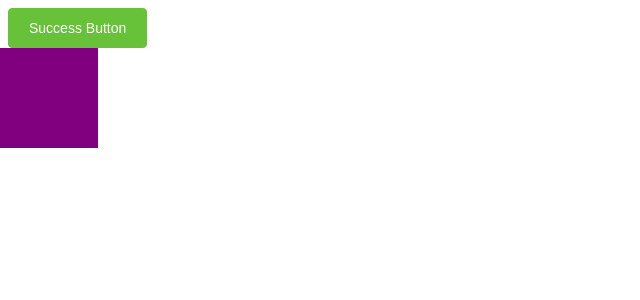
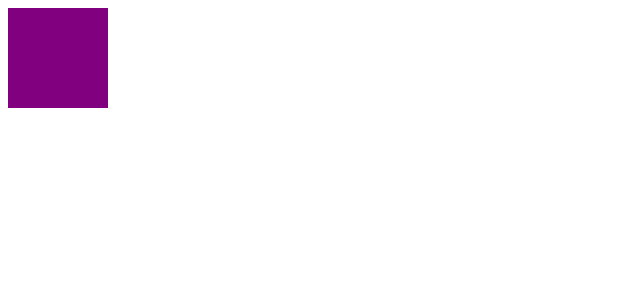
Before and after one commit to Hydrageno/gexplore, a Vue app: page / in a window 1280 px wide. Shown: the top 300 px of the page, without its empty margins (0-640 px from the left). Built offline with nearby package versions, Linux system fonts and the light colour scheme.

Commit message:
dynamic component switch func test

```diff
--- a/src/App.vue
+++ b/src/App.vue
@@ -1,18 +1,31 @@
 <template>
   <div id="app">
-    <el-button type="success">Success Button</el-button>
-    <el-row :gutter="20">
-      <div class="box"></div>
-    </el-row>
+    <keep-alive>
+      <component :is="currentFunction">
+
+      </component>
+    </keep-alive>
   </div>
 </template>
 
 <script>
+import SuperResolution from './components/SuperResolution.vue';
 
 export default {
   name: 'App',
+  data(){
+    return {
+      index: 0,
+      attrs:["SuperResolution"]
+    }
+  },
   components: {
-
+    SuperResolution
+  },
+  computed:{
+    currentFunction: function(){
+      return this.attrs[this.index]
+    }
   }
 }
 </script>
--- a/src/components/SuperResolution.vue
+++ b/src/components/SuperResolution.vue
@@ -1,5 +1,5 @@
 <template>
-    <div></div>
+    <div class="test"></div>
 </template>
 
 <script>
@@ -9,5 +9,11 @@ export default{
 </script>
 
 <style lang="less">
-
+@width: 100px;
+@height: 100px;
+.test{
+    width: @width;
+    height: @height;
+    background-color: purple;
+}
 </style>
```
